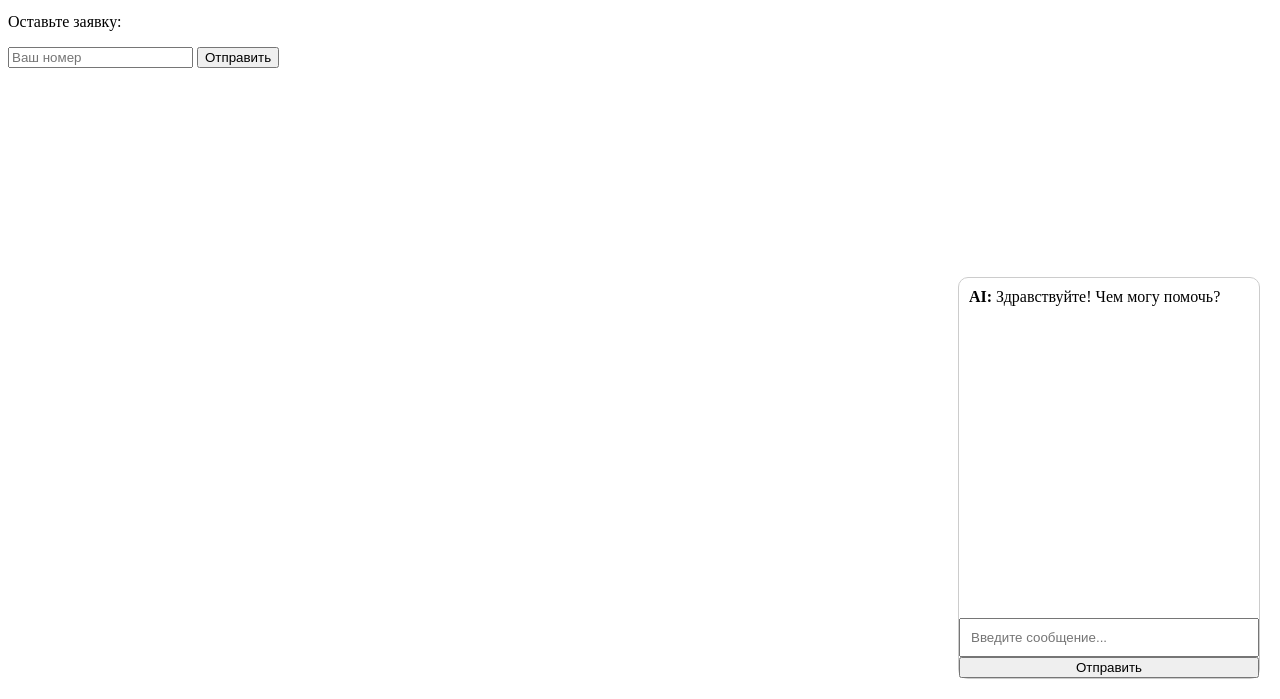
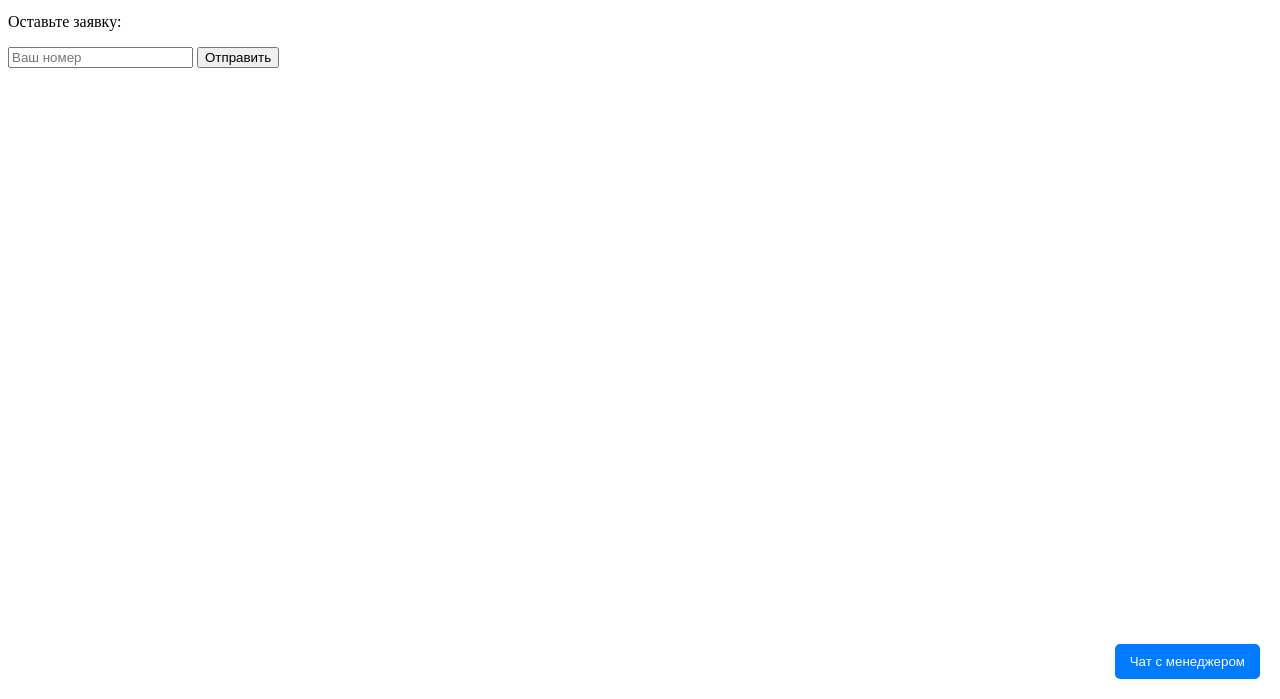
Before and after one commit to SVenilot/AI_Operator, a plain HTML site: page index.html in a window 1280 px wide. Shown: the part 101-800 px from the top of the page. Drawn offline with Linux system fonts and the light colour scheme.

Commit message:
fix static files

```diff
--- a/widget.js
+++ b/widget.js
@@ -1,87 +1,128 @@
-(function () {
-  const apiUrl = "peaceful-courtesy-production.up.railway.app";
+// widget.js
+(function() {
+    // ==== Настройки ====
+    const clientId = "123"; // <-- замените на ID вашего клиента
+    const serverUrl = "https://your-app.up.railway.app"; // <-- ваш URL Railway
 
-  // 🔥 получаем client_id из URL
-  const urlParams = new URLSearchParams(window.location.search);
-  const clientId = "123";;
+    // ==== Создаём кнопку чата ====
+    const chatButton = document.createElement("button");
+    chatButton.innerText = "Чат с менеджером";
+    chatButton.style.position = "fixed";
+    chatButton.style.bottom = "20px";
+    chatButton.style.right = "20px";
+    chatButton.style.backgroundColor = "#007bff";
+    chatButton.style.color = "white";
+    chatButton.style.border = "none";
+    chatButton.style.borderRadius = "5px";
+    chatButton.style.padding = "10px 15px";
+    chatButton.style.cursor = "pointer";
+    chatButton.style.zIndex = "9999";
+    document.body.appendChild(chatButton);
 
-  const container = document.createElement("div");
-  container.style.position = "fixed";
-  container.style.bottom = "20px";
-  container.style.right = "20px";
-  container.style.width = "300px";
-  container.style.height = "400px";
-  container.style.background = "#fff";
-  container.style.border = "1px solid #ccc";
-  container.style.borderRadius = "10px";
-  container.style.display = "flex";
-  container.style.flexDirection = "column";
+    // ==== Создаём окно чата ====
+    const chatWindow = document.createElement("div");
+    chatWindow.style.position = "fixed";
+    chatWindow.style.bottom = "70px";
+    chatWindow.style.right = "20px";
+    chatWindow.style.width = "300px";
+    chatWindow.style.height = "400px";
+    chatWindow.style.backgroundColor = "white";
+    chatWindow.style.border = "1px solid #ccc";
+    chatWindow.style.borderRadius = "5px";
+    chatWindow.style.display = "none";
+    chatWindow.style.flexDirection = "column";
+    chatWindow.style.zIndex = "9999";
+    chatWindow.style.boxShadow = "0 0 10px rgba(0,0,0,0.3)";
+    document.body.appendChild(chatWindow);
 
-  const messages = document.createElement("div");
-  messages.style.flex = "1";
-  messages.style.padding = "10px";
-  messages.style.overflowY = "auto";
+    // ==== Верх окна (Close) ====
+    const header = document.createElement("div");
+    header.style.padding = "10px";
+    header.style.backgroundColor = "#007bff";
+    header.style.color = "white";
+    header.style.fontWeight = "bold";
+    header.innerText = "Чат с менеджером";
+    const closeBtn = document.createElement("span");
+    closeBtn.innerText = "×";
+    closeBtn.style.float = "right";
+    closeBtn.style.cursor = "pointer";
+    header.appendChild(closeBtn);
+    chatWindow.appendChild(header);
 
+    closeBtn.onclick = () => chatWindow.style.display = "none";
+
+    // ==== Основное окно сообщений ====
+    const messagesDiv = document.createElement("div");
+    messagesDiv.style.flex = "1";
+    messagesDiv.style.padding = "10px";
+    messagesDiv.style.overflowY = "auto";
+    chatWindow.appendChild(messagesDiv);
+
+    // ==== Поле ввода ====
+    const inputDiv = document.createElement("div");
+    inputDiv.style.display = "flex";
+    inputDiv.style.padding = "10px";
     const input = document.createElement("input");
+    input.type = "text";
     input.placeholder = "Введите сообщение...";
-  input.style.padding = "10px";
+    input.style.flex = "1";
+    input.style.padding = "5px";
+    const sendBtn = document.createElement("button");
+    sendBtn.innerText = "Отправить";
+    sendBtn.style.marginLeft = "5px";
+    inputDiv.appendChild(input);
+    inputDiv.appendChild(sendBtn);
+    chatWindow.appendChild(inputDiv);
 
-  const button = document.createElement("button");
-  button.innerText = "Отправить";
+    // ==== Открываем окно по клику ====
+    chatButton.onclick = () => {
+        chatWindow.style.display = "flex";
+    };
 
-  container.appendChild(messages);
-  container.appendChild(input);
-  container.appendChild(button);
-  document.body.appendChild(container);
-
-  let history = [];
-
-  function addMessage(text, sender) {
-    const div = document.createElement("div");
-    div.innerHTML = `<b>${sender}:</b> ${text}`;
-    messages.appendChild(div);
-    messages.scrollTop = messages.scrollHeight;
+    // ==== Функция добавления сообщения в окно ====
+    function addMessage(text, isClient = false) {
+        const msg = document.createElement("div");
+        msg.innerText = text;
+        msg.style.marginBottom = "5px";
+        msg.style.padding = "5px";
+        msg.style.borderRadius = "5px";
+        msg.style.backgroundColor = isClient ? "#007bff" : "#f1f1f1";
+        msg.style.color = isClient ? "white" : "black";
+        msg.style.alignSelf = isClient ? "flex-end" : "flex-start";
+        messagesDiv.appendChild(msg);
+        messagesDiv.scrollTop = messagesDiv.scrollHeight;
     }
 
-  addMessage("Здравствуйте! Чем могу помочь?", "AI");
-
-  async function sendMessage() {
-    const text = input.value;
+    // ==== Отправка сообщения на сервер ====
+    async function sendMessage(text) {
         if (!text) return;
-
-    addMessage(text, "Вы");
-
-    const res = await fetch(apiUrl, {
+        addMessage(text, true);
+        input.value = "";
+        try {
+            const response = await fetch(`${serverUrl}/chat`, {
                 method: "POST",
                 headers: {
                     "Content-Type": "application/json"
                 },
                 body: JSON.stringify({
-        message: text,
-        history: history,
-        client_id: clientId
+                    client_id: clientId,
+                    message: text
                 })
             });
-
-    const data = await res.json();
-
-    addMessage(data.reply, "AI");
-
-    history.push({ role: "user", content: text });
-    history.push({ role: "assistant", content: data.reply });
-
-    if (history.length > 10) {
-      history = history.slice(-10);
+            const data = await response.json();
+            if (data.reply) {
+                addMessage(data.reply, false);
+            }
+        } catch (err) {
+            console.error("Ошибка отправки на сервер:", err);
+            addMessage("Ошибка отправки сообщения", false);
+        }
     }
 
-    input.value = "";
-  }
+    // ==== Событие кнопки отправки ====
+    sendBtn.onclick = () => sendMessage(input.value);
+    input.addEventListener("keypress", e => {
+        if (e.key === "Enter") sendMessage(input.value);
+    });
 
-  button.onclick = sendMessage;
-
-  input.addEventListener("keypress", function (e) {
-    if (e.key === "Enter") {
-      sendMessage();
-    }
-  });
 })();
```
Also changed, not shown: index2.html (+1 -0 lines). Lines whose indentation alone changed are shown as unchanged.
